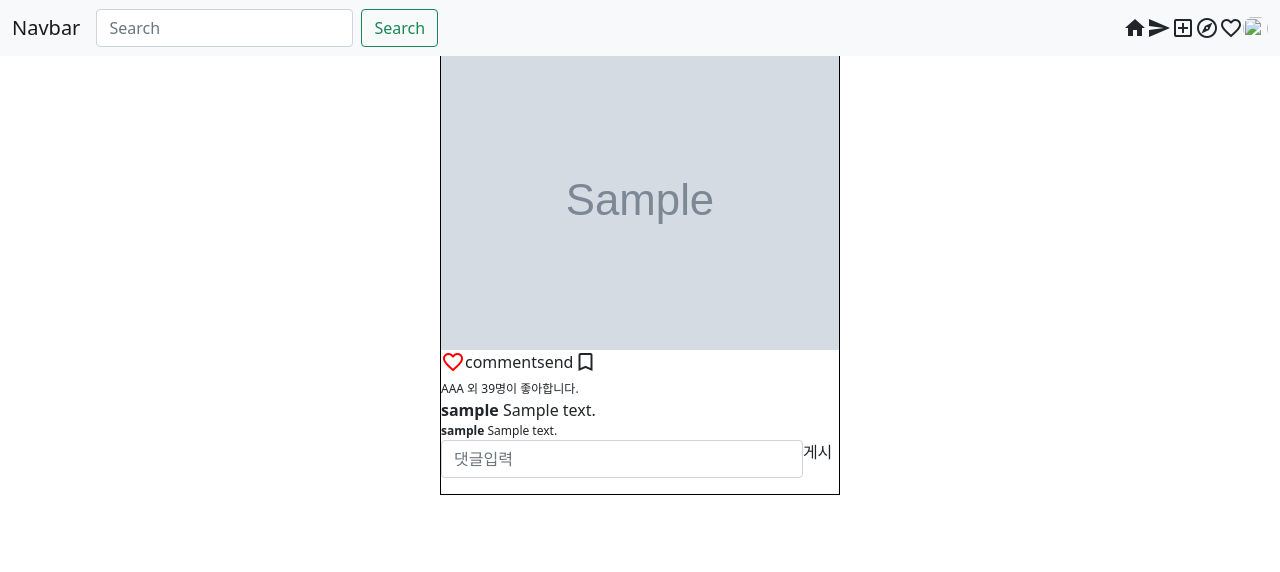
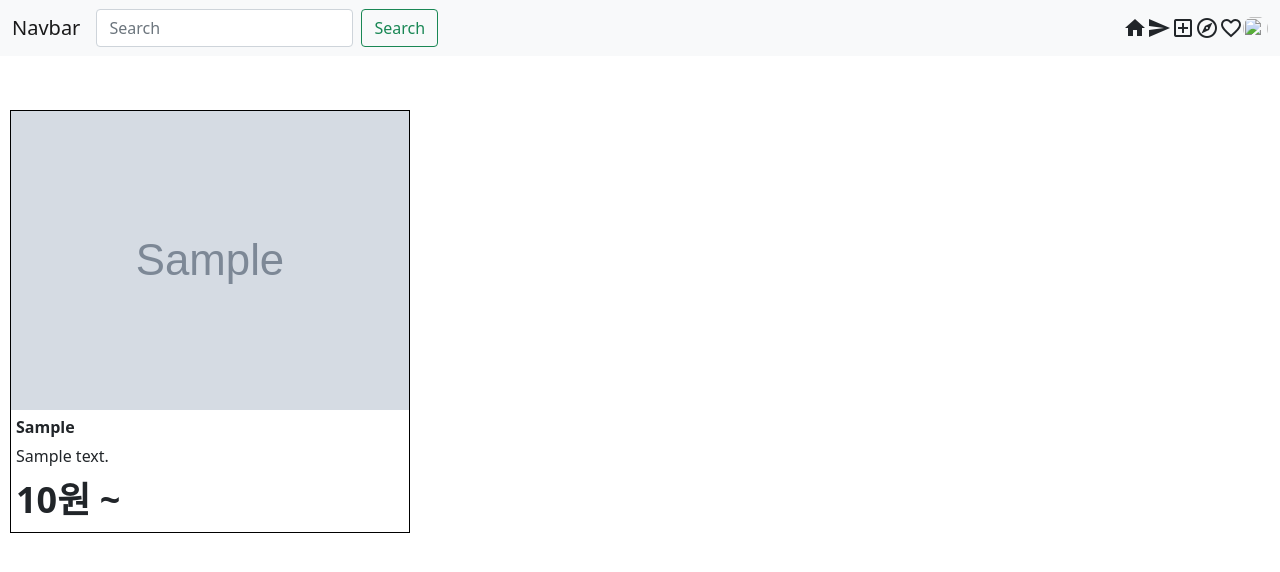
Before and after one commit to tkdlek11112/learningspoons_hustle, a Django app: template templates/learningspoons/main.html in a window 1280 px wide. Shown: the top 572 px of the page. Run offline with Django 3.2, Linux system fonts and the light colour scheme; tables that the repository leaves empty hold one stand-in row (values such as "Sample post"); the template is opened without the code that fills it: values that come from a table or form of the project are taken from there, most other values are stand-ins (such as "Sample title", 1, 10 or a date in 2020); grey boxes marked "Sample" are stand-in pictures.

Commit message:
3. 피드 리스트 대신 상품 리스트 불러오기

```diff
--- a/templates/learningspoons/main.html
+++ b/templates/learningspoons/main.html
@@ -105,51 +105,21 @@
     </div>
 </div>
 
-<div style="display: flex;flex-direction: column; align-items: center">
+<div style="display: flex;flex-direction: row; align-items: center; flex-wrap: wrap; padding-top: 100px">
     {% for i in data_list %}
-        <div style=" width: 400px; border: solid 1px black;margin-bottom: 50px">
-            <div style="display: flex; flex-direction: row; align-items: center; ">
-                <div class="box">
-                    <!-- 프로필 사진 이미지 들어가는곳 -->
-                    <img style="width: 100%; height: 100%"
-                         src="{{ i.profile_image }}">
-                </div>
-                <div>
-                    {{ i.nickname }}
-                </div>
-            </div>
-            <!-- 여기에 피드 이미지 들어가는 곳 -->
+        <div style=" width: 400px; border: solid 1px black; margin: 10px">
+            <!-- 여기에 상품 이미지 들어가는 곳 -->
             <div>
                 <img style="width: 100%; height: 100%"
                      src="{% get_media_prefix %}{{ i.image }}">
             </div>
-            {#    여기가 아이콘     #}
-            <div style="display: flex; flex-direction: row">
-                <div><span class="favorite material-icons" feed_id="{{ i.id }}" style="color: red">{% if i.is_like %}
-                    favorite
-                {% else %}
-                    favorite_border
-                {% endif %}</span></div>
-                <div><span class="material-icons-two-tone">comment</span></div>
-                <div><span class="material-icons-two-tone">send</span></div>
-                <div><span class="bookmark material-icons-outlined">bookmark_border</span></div>
-            </div>
-            <div style="font-size: 12px"> AAA 외 39명이 좋아합니다.</div>
-            <div><b> {{ i.nickname }} </b> {{ i.content }}</div>
+            <!-- 상품 셀러 -->
+            <div style="margin: 5px"><b> {{ i.seller }} </b></div>
+            <!-- 상품 설명 -->
+            <div style="margin: 5px">  {{ i.description }}</div>
+            <!-- 상품 가격 -->
+            <div style="font-size: 36px; margin: 5px; font-weight: bold">  {{ i.price }}원 ~</div>
 
-            <div> <!--this.parent.parent.prev.append-->
-            {% for j in i.reply_list %}
-                <div style="font-size: 12px"><b> {{ j.nickname }} </b> {{ j.content }}</div>
-            {% endfor %}
-            </div>
-
-
-            <div style="display: flex; flex-direction: row;"> <!--this.parent.parent-->
-                <div class="mb-3" style="display: flex; flex-direction:row; width: 100%"> <!--this.parent-->
-                    <input id="input_reply" type="email" class="form-control" id="exampleFormControlInput1" placeholder="댓글입력">
-                    <span class="write_reply" feed_id="{{ i.id }}" style="width: 40px"> 게시 </span> <!--얘가 시작점 this-->
-                </div>
-            </div>
         </div>
     {% endfor %}
 </div>
```
Also changed, not shown: learningspoons/views.py (+2 -16 lines).
